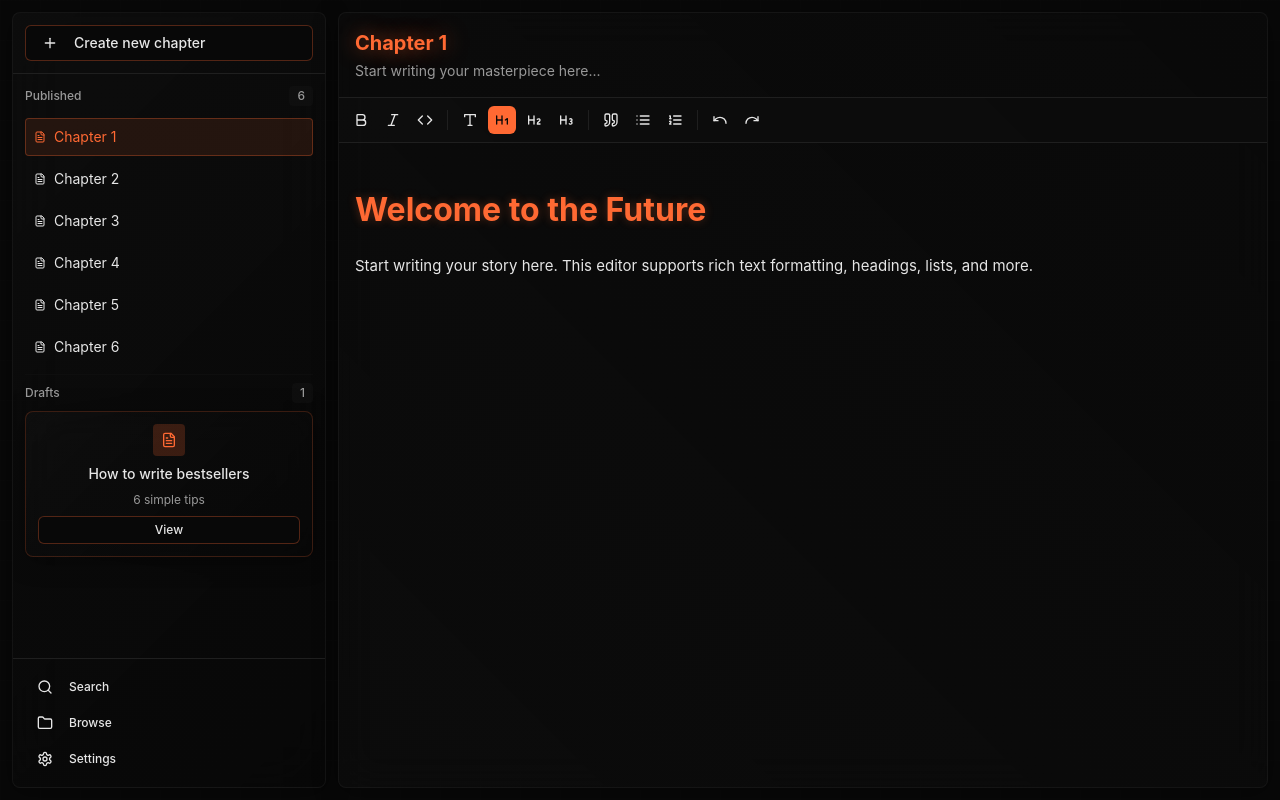
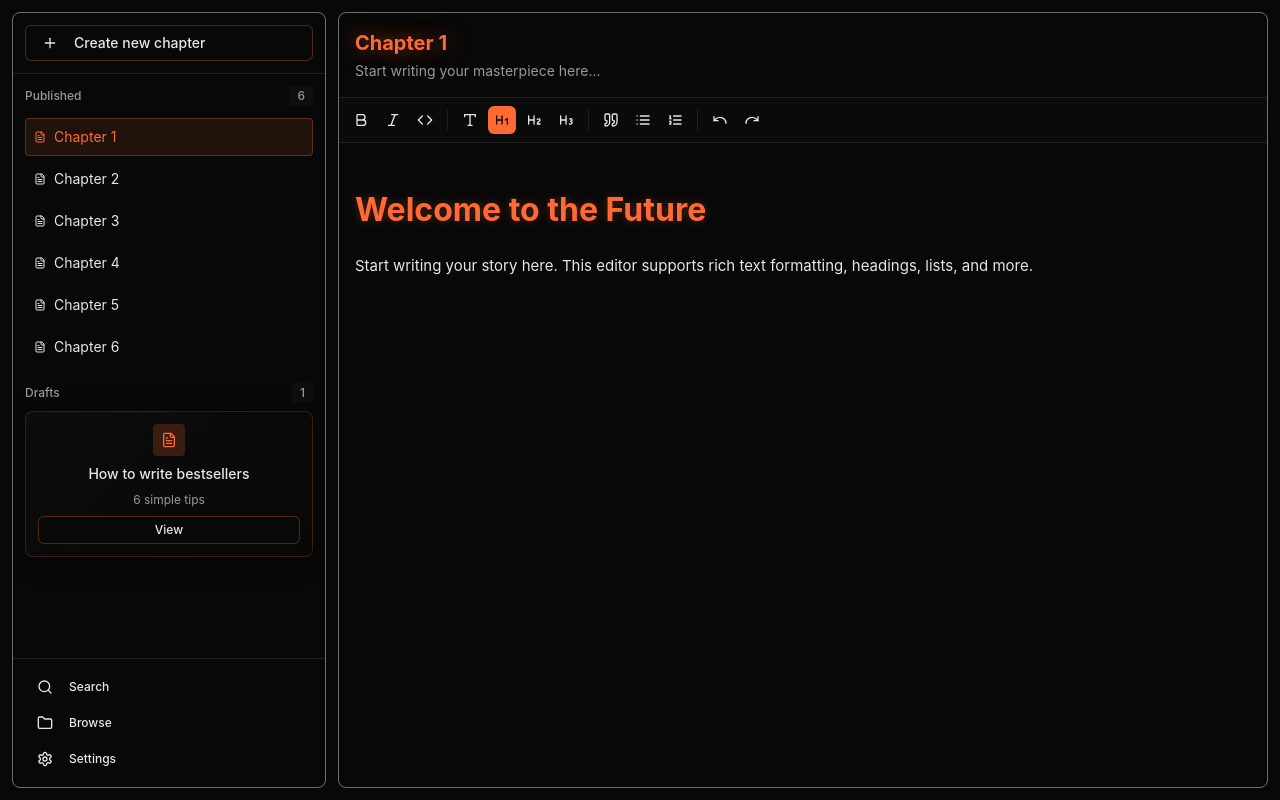
Before and after one commit to lak7/chronicle-assignment-00, a React (Vite) app: page / in a window 1280 px wide. Built offline with nearby package versions, Linux system fonts and the light colour scheme; the HTML template or start-up script is replaced by a standard one.

Commit message:
Some minor styling changes

```diff
--- a/src/components/Home.tsx
+++ b/src/components/Home.tsx
@@ -12,7 +12,7 @@ const Home = () => {
 
         {/* Editor - 75% width */}
         <div className="flex-1 min-w-0">
-          <div className="glass-editor h-full overflow-hidden">
+          <div className="border border-zinc-300/50 rounded-lg h-full overflow-hidden">
             <div className="p-4 border-b border-glass-border/30">
               <h1 className="text-xl font-bold glow-text">
                 Chapter 1
--- a/src/components/Sidebar.tsx
+++ b/src/components/Sidebar.tsx
@@ -14,7 +14,7 @@ export const Sidebar: React.FC = () => {
   ];
 
   return (
-    <div className="glass-sidebar h-full flex flex-col overflow-hidden">
+    <div className="border border-zinc-300/50 rounded-lg h-full flex flex-col overflow-hidden">
       {/* Header */}
       <div className="p-3 border-b border-glass-border/30">
         <Button
```
